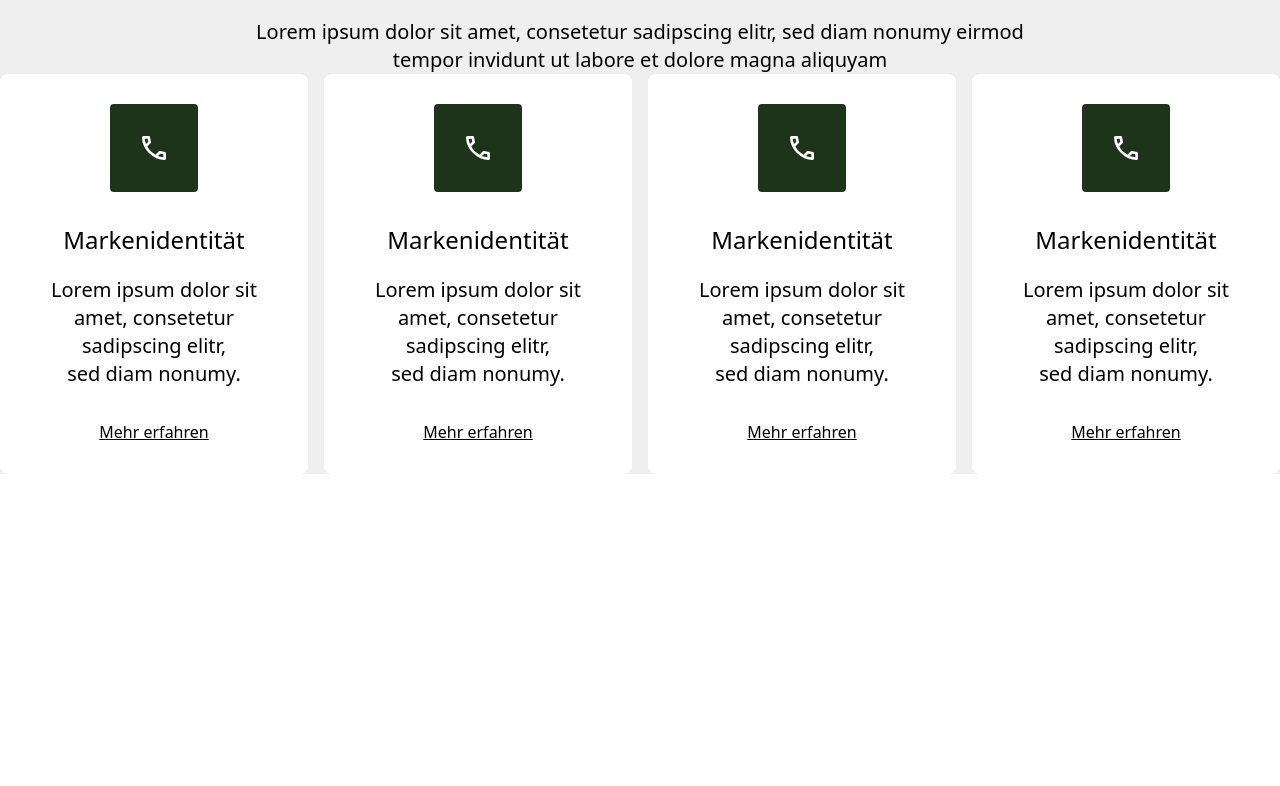
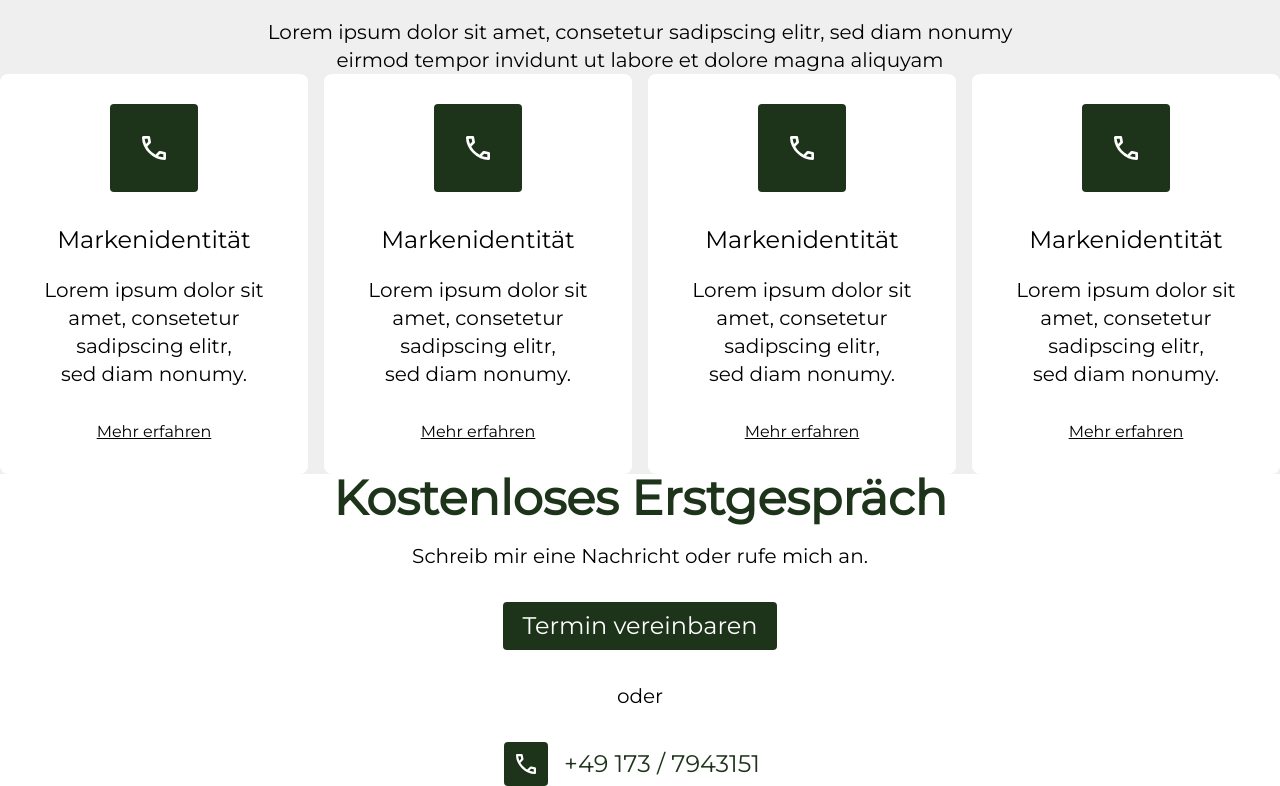
Before and after one commit to noahwiltz/marke-handwerk-vue-nuxt-app, a Nuxt app: page / in a window 1280 px wide. Shown: the part 326-1112 px from the top of the page. Before the commit the page ends 800 px from the top, so only its background shows below. Built offline with nearby package versions, Linux system fonts and the light colour scheme.

Commit message:
Implementing ContactCta and fixing main css font family

```diff
--- a/assets/css/main.css
+++ b/assets/css/main.css
@@ -4,8 +4,13 @@
 
 @layer base {
   body {
-    font-family: system-ui, -apple-system, BlinkMacSystemFont, "Segoe UI",
-      Roboto, Oxygen, Ubuntu, Cantarell, "Open Sans", "Helvetica Neue",
-      sans-serif;
+    font-family: "Montserrat", sans-serif;
+  }
+
+  .montserrat {
+    font-family: "Montserrat", sans-serif;
+    font-optical-sizing: auto;
+    font-weight: 400;
+    font-style: normal;
   }
 }
--- /dev/null
+++ b/components/ContactCta.vue
@@ -0,0 +1,28 @@
+<script setup></script>
+
+<template>
+  <div class="flex flex-col justify-center items-center mt-18">
+    <h2 class="text-5xl [color:#1D341A] font-semibold">
+      Kostenloses Erstgespräch
+    </h2>
+    <p class="text-center text-xl font-extralight mt-5">
+      Schreib mir eine Nachricht oder rufe mich an.
+    </p>
+    <NuxtLink
+      to="/"
+      class="text-white text-2xl font-medium [background-color:#1D341A] rounded px-5 py-2 mt-8"
+      >Termin vereinbaren
+    </NuxtLink>
+    <p class="text-center text-xl font-extralight mt-8">oder</p>
+    <div class="flex items-center mt-8">
+      <div class="[background-color:#1D341A] rounded p-3">
+        <img src="/icons/call-icon.svg" alt="Call icon" />
+      </div>
+      <a
+        class="[color:#1D341A] text-2xl font-extralight mx-4"
+        href="tel:+491737943151"
+        >+49 173 / 7943151</a
+      >
+    </div>
+  </div>
+</template>
--- a/nuxt.config.ts
+++ b/nuxt.config.ts
@@ -1,4 +1,14 @@
 export default defineNuxtConfig({
   css: ["~/assets/css/main.css"],
   modules: ["@nuxtjs/tailwindcss"],
+  app: {
+    head: {
+      link: [
+        {
+          rel: "stylesheet",
+          href: "https://fonts.googleapis.com/css2?family=Montserrat&display=swap",
+        },
+      ],
+    },
+  },
 });
--- a/pages/index.vue
+++ b/pages/index.vue
@@ -3,4 +3,5 @@
 <template>
   <HeroStage title="Dein Betrieb" subTitle="Lorem ipsum" />
   <IconCardStage />
+  <ContactCta />
 </template>
--- a/tailwind.config.js
+++ b/tailwind.config.js
@@ -9,6 +9,9 @@ module.exports = {
   ],
   theme: {
     extend: {
+      fontFamily: {
+        montserrat: ["Montserrat", "sans-serif"],
+      },
       colors: {
         ci: {
           primary: "#1D341A",
```
